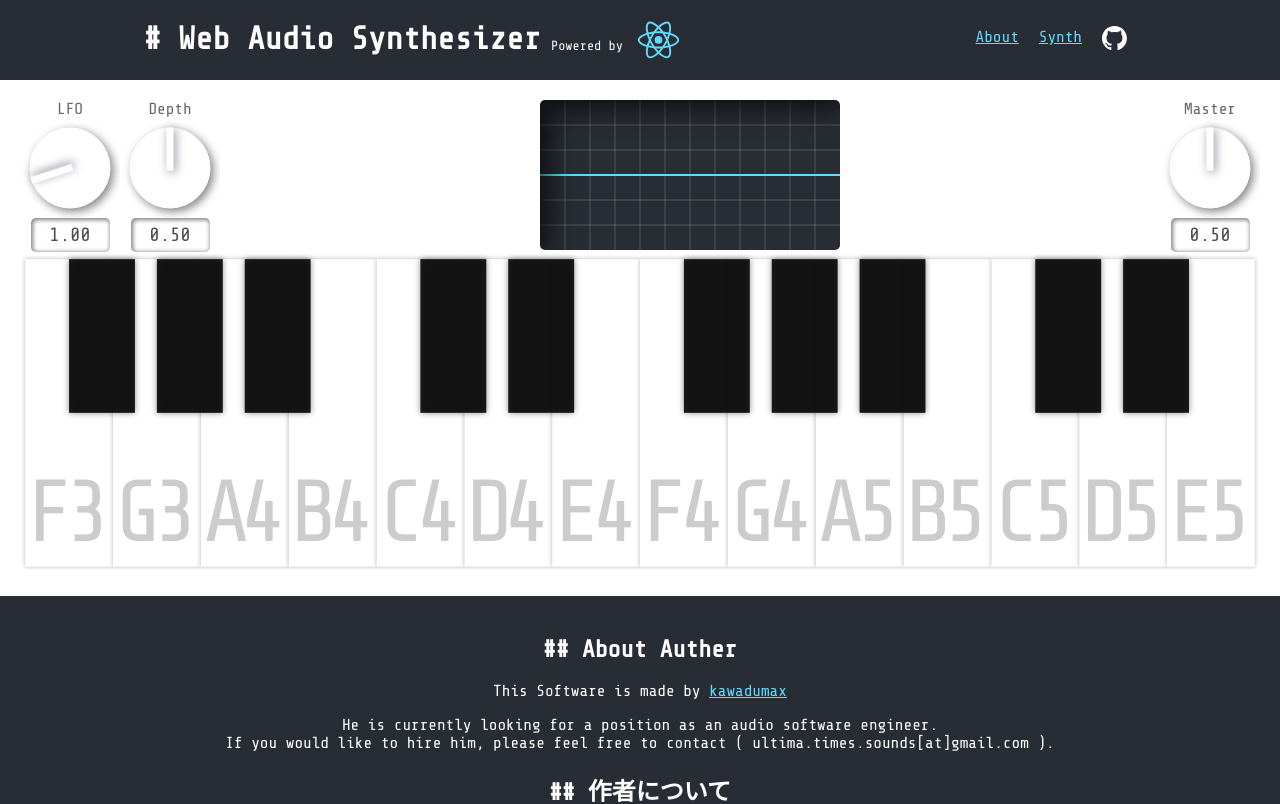
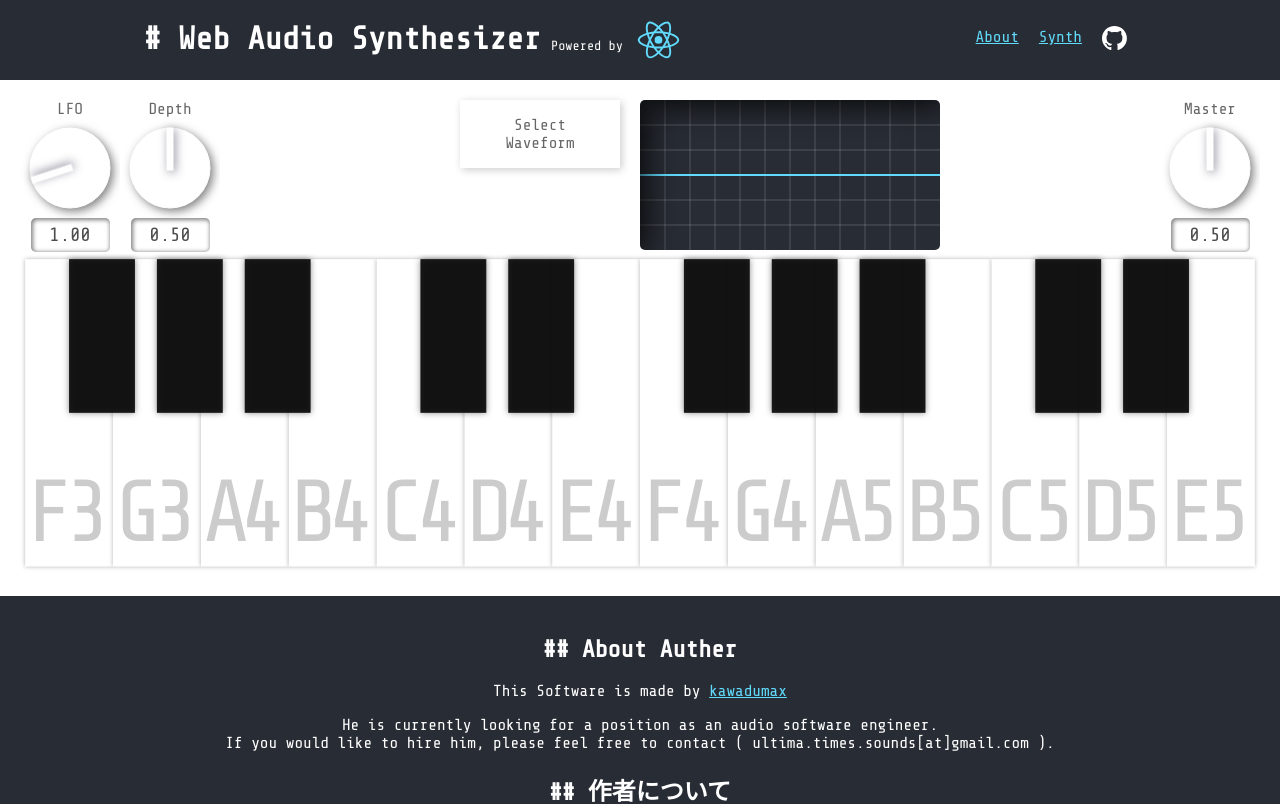
Before and after one commit to kawadumax/WebAudioSynthesizer, a React (Create React App) app: page / in a window 1280 px wide. Shown: the top 804 px of the page. Built offline with nearby package versions, Linux system fonts and the light colour scheme.

Commit message:
Waveformの見た目を変更

```diff
--- a/src/components/Synth.tsx
+++ b/src/components/Synth.tsx
@@ -6,6 +6,7 @@ import Keyboard from "@components/controls/Keyboard";
 import { useAudioContextProvider } from "@circuits/AudioContextCircuit/AudioContextProvider";
 import { KeyboardContextProvider } from "@circuits/KeyboardCircuit";
 import Oscilloscope from "./controls/Oscilloscope";
+import WaveFormSelector from "./controls/WaveFormSelector";
 
 const Synth = () => {
   const { audioContext } = useAudioContextProvider();
@@ -20,6 +21,7 @@ const Synth = () => {
               <TremoloDepthKnob></TremoloDepthKnob>
             </div>
             <div id="oscilloscope-unit">
+              <WaveFormSelector></WaveFormSelector>
               <Oscilloscope></Oscilloscope>
             </div>
             <div id="global-unit">
--- a/src/components/parts/Dropdown.tsx
+++ b/src/components/parts/Dropdown.tsx
@@ -14,7 +14,7 @@ const Dropdown: React.FC<Props> = ({ options }) => {
     return (
         <div className="dropdown">
             <button onClick={toggleDropdown} className="dropdown-toggle">
-                Select an option
+                Select Waveform
             </button>
             {isOpen && (
                 <ul className="dropdown-menu">
--- a/src/styles/Dropdown.scss
+++ b/src/styles/Dropdown.scss
@@ -3,25 +3,34 @@
 .dropdown {
     position: relative;
     display: inline-block;
+    margin: 0 20px;
   }
 
   .dropdown-toggle {
-    background-color: #008CBA;
-    color: white;
+    background-color: white;
+    font-family: "Share Tech Mono", monospace;
+    color: #00000099;
     padding: 16px;
     font-size: 16px;
+    box-shadow: 2px 2px 8px rgba(0, 0, 0, 0.2);
     border: none;
     cursor: pointer;
+    width: 160px;
   }
 
   .dropdown-menu {
     position: absolute;
-    top: 100%;
-    left: 0;
-    z-index: 1;
+    list-style-type: none;
+    padding: 0;
+    top: 0;
+    right: 100%;
+    // z-index: 1;
     box-shadow: 0px 8px 16px 0px rgba(0,0,0,0.2);
     background-color: #f9f9f9;
-    min-width: 160px;
+    width: 160px;
+    font-family: "Share Tech Mono", monospace;
+    color: #00000099;
+    margin: 0px 5px;
   }
 
   .dropdown-item {
--- a/src/styles/Knob.scss
+++ b/src/styles/Knob.scss
@@ -3,7 +3,7 @@
   circle {
     // box-shadow: 2px 2px 4px rgba(0, 0, 0, 0.2);
     filter: drop-shadow(3px 3px 5px rgba(0, 0, 0, 0.5));
-    // filter: drop-shadow(3px 3px 5px #000);
+
   }
   rect {
     fill: rgb(254, 254, 254);
--- a/src/styles/Synth.scss
+++ b/src/styles/Synth.scss
@@ -7,9 +7,10 @@
     display: flex;
     justify-content: space-between;
 
-    #toremolo-unit {
+    #toremolo-unit, #oscilloscope-unit {
       display: flex;
     }
+
   }
 
 }
```
Also changed, not shown: 1 other file (tests, documents, lock files or other folders).
